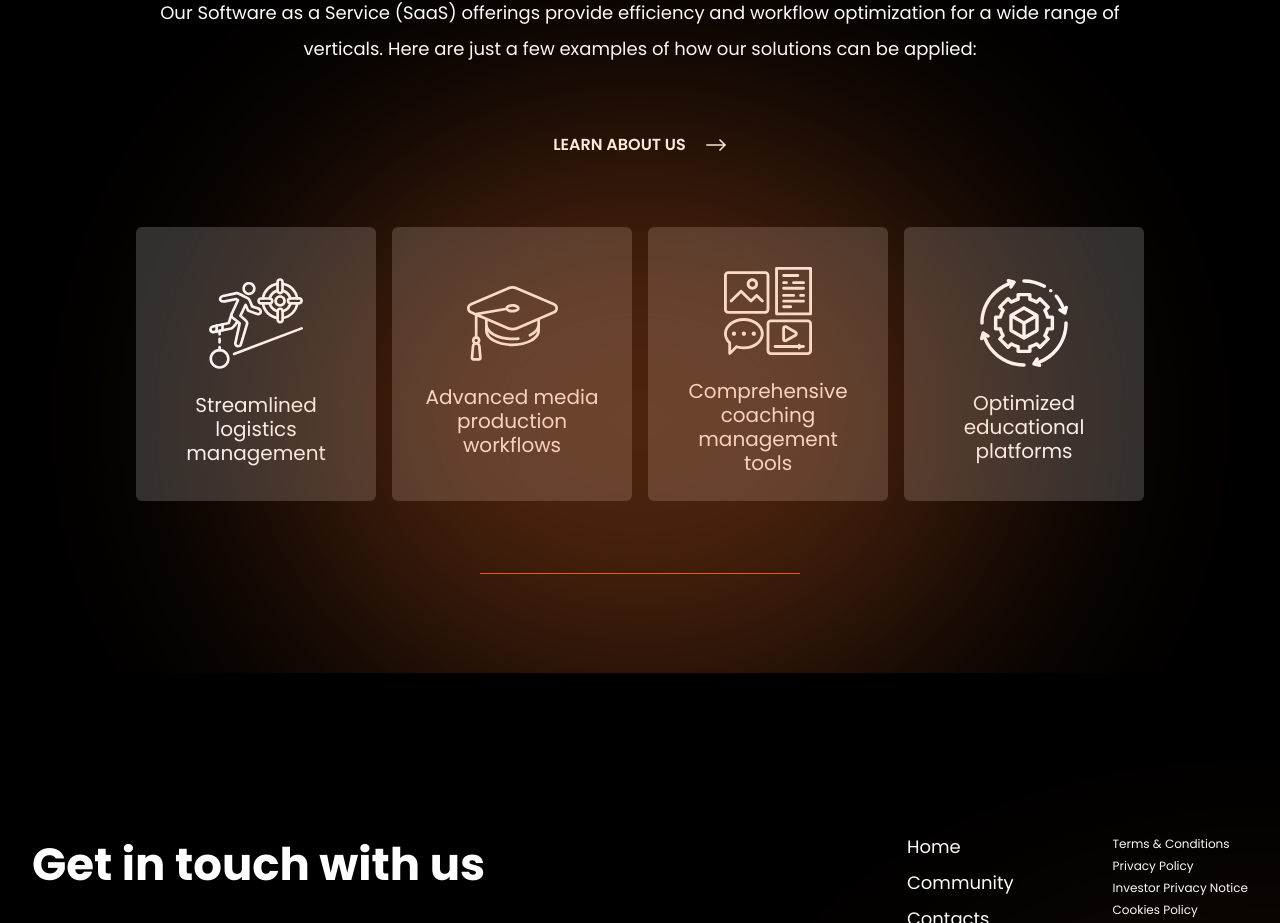
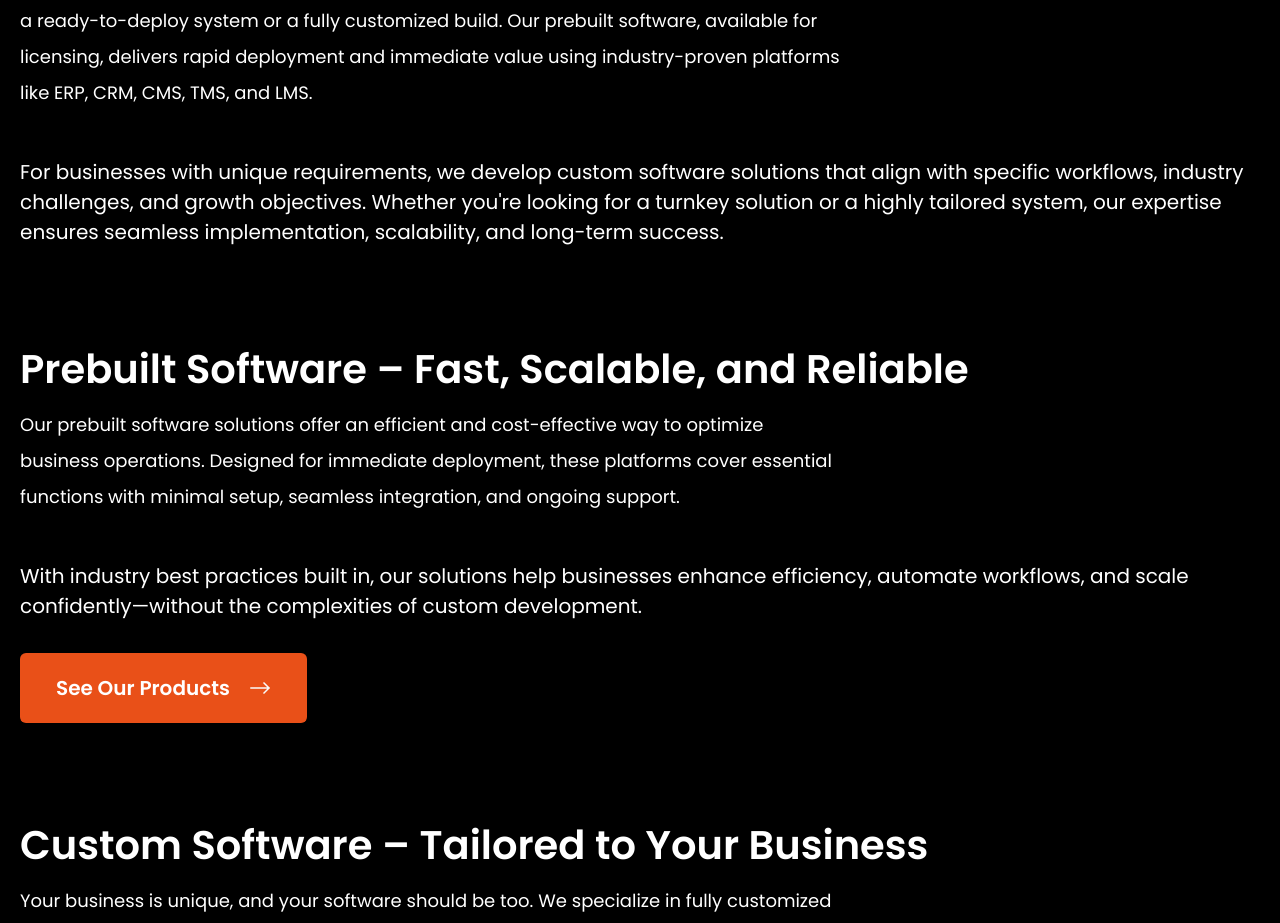
Before and after one commit to boris-tetheree/tetheree-version-2, a Next.js app: page /services in a window 1280 px wide. Shown: the part 1059-1982 px from the top of the page. Built offline with nearby package versions, Linux system fonts and the light colour scheme.

Commit message:
content changed

```diff
--- a/src/pages/automations.jsx
+++ b/src/pages/automations.jsx
@@ -17,7 +17,59 @@ const Index = () => {
         title={'Customized Automations'}
         subTitle={'Streamline your workflows with our fully customizable automation solutions. We automate and monitor tasks, ensuring efficiency at every step. From routine tasks to complex processes, our automation tools are designed to keep your business running smoothly and efficiently.'}
       />
-      <div id="automations">
+      <div id="industries">
+      <IndustryWrapper
+          title='Customized Automation Workflows'
+          subTitleClassName='w-full md:w-4/6 font-semibold mb-46'
+          btnClassName='bg-[#E95018] text-white uppercase md:h-72'
+          subTitle='Streamline, Optimize, and Automate Your Business Processes'
+        >
+          <H5 className='text-white'>Businesses rely on automation to eliminate inefficiencies, enhance accuracy, and drive productivity. We specialize in designing customized automation workflows tailored to your unique operations—whether in logistics, manufacturing, education, media, property management, coaching, or concierge services. By integrating automation into ERP, CRM, CMS, TMS, LMS, MAM, and media workflow systems, we help businesses operate smarter, faster, and with greater agility.</H5>
+        </IndustryWrapper>
+
+        <IndustryWrapper
+          title='Automation That Works for You'
+          subTitleClassName='w-full md:w-4/6 mb-46'
+          btnClassName='bg-[#E95018] text-white uppercase md:h-72'
+          subTitle='No two businesses are alike, which is why we develop custom automation workflows that align with your specific needs. Our solutions are designed to:'
+        >
+          <div className='mb-30'>
+            <section className='flex flex-col items-stretch gap-16 flex-wrap xl:flex-nowrap'>
+              {[{ title: 'Reduce Manual Work', description: 'Automate repetitive tasks, freeing up your team for higher-value work.' }, { title: 'Improve Accuracy & Compliance', description: 'Eliminate human errors and ensure adherence to business rules.' }, { title: 'Enhance Efficiency', description: 'Streamline workflows, accelerate turnaround times, and reduce costs.' }, { title: 'Seamlessly Integrate with Your Systems',  description: 'Connect automation with your existing software for end-to-end efficiency.'}, , { title: 'Scale with Your Business',  description: 'Flexible and adaptable workflows that evolve with your operations.'}]?.map((item, _index) => (
+                <section className='group bg-[#121212] border border-[#282828] flex flex-col lg:flex-row items-center justify-between gap-36 md:gap-99 px-24 md:px-72 pt-36 pb-70'>
+                  <div className='flex flex-col md:flex-row items-start gap-18 md:gap-40 mb-8'>
+                    <span className='block w-full md:w-auto !text-[#F3722C] text-24 font-normal text-center md:text-left mt-12'>0{++_index}</span>
+                    <div >
+                      <H3 className={'!font-semibold transition-all mb-24'}>{item?.title}</H3>
+                      <H6>{item?.description}</H6>
+                    </div>
+                  </div>
+                  <img className='w-full md:w-2/4 max-h-[302px] object-contain px-20 md:pr-0' src={`/assets/globe/Logistics.png`} alt="" />
+                </section>
+              ))}
+            </section>
+          </div>
+
+        </IndustryWrapper>
+
+        <IndustryWrapper
+          title='The Future of Automation – AI-Driven & Scalable'
+          subTitleClassName='w-full md:w-4/6 mb-46'
+          btnClassName='bg-[#E95018] text-white uppercase md:h-72'
+          subTitle='We don’t just automate workflows—we create intelligent, adaptive systems that use AI, machine learning, and predictive analytics to optimize operations. Whether its AI-powered demand forecasting in logistics, automated compliance tracking in property management, or smart content workflows in media, we ensure your business stays ahead of the curve.'
+        >
+        </IndustryWrapper>
+
+        <IndustryWrapper
+          title='Let’s Build Your Custom Automation Workflow'
+          subTitleClassName='w-full md:w-4/6 mb-46'
+          btnClassName='bg-[#E95018] text-white uppercase md:h-72'
+          subTitle='From streamlining internal processes to enhancing customer experiences, our automation solutions are designed to fit your business like a glove. Tell us your challenges, and we’ll build the right automation workflow to solve them.'
+        >
+        </IndustryWrapper>
+        </div>
+
+      {/* <div id="automations">
         <div className='relative'>
           <div className="relative">
             <IndustryWrapper
@@ -61,7 +113,7 @@ const Index = () => {
           </div>
           <img className='absolute top-0 left-2/4 -translate-x-2/4 pointer-events-none' src="/assets/homepage-tabs-blur.svg" alt="" />
         </div>
-      </div>
+      </div> */}
       <Footer />
       {/* </div>
     </main> */}
--- a/src/pages/products.jsx
+++ b/src/pages/products.jsx
@@ -19,8 +19,7 @@ const Index = () => {
       />
       <div id="industries">
         <IndustryWrapper
-          titleClassName='!text-[#E95018]'
-          title='Flexible Deployment – SaaS, PaaS, and On-Premise Solutions'
+          title='Flexible Deployment'
           subTitleClassName='w-full md:w-4/6 mb-46'
           btnClassName='bg-[#E95018] text-white uppercase md:h-72'
           subTitle='We offer flexible software deployment options tailored to your business infrastructure and operational needs. Whether you require cloud-based accessibility, a scalable development platform, or full control over your data, we deliver robust, scalable, and adaptable solutions.'
@@ -46,7 +45,6 @@ const Index = () => {
         </IndustryWrapper>
 
         <IndustryWrapper
-          titleClassName='!text-[#E95018]'
           title='End-to-End Software Solutions'
           subTitleClassName='w-full md:w-4/6 mb-46'
           btnClassName='bg-[#E95018] text-white uppercase md:h-72'
@@ -76,7 +74,6 @@ const Index = () => {
         </IndustryWrapper>
 
         <IndustryWrapper
-          titleClassName='!text-[#E95018]'
           title='Media Asset Management (MAM)'
           subTitleClassName='w-full md:w-4/6 mb-46'
           btnClassName='bg-[#E95018] text-white uppercase md:h-72'
@@ -107,7 +104,6 @@ const Index = () => {
         </IndustryWrapper>
 
         <IndustryWrapper
-          titleClassName='!text-[#E95018]'
           title='Media Workflow Distribution'
           subTitleClassName='w-full md:w-4/6 mb-46'
           btnClassName='bg-[#E95018] text-white uppercase md:h-72'
--- a/src/pages/services.jsx
+++ b/src/pages/services.jsx
@@ -17,42 +17,63 @@ const Index = () => {
           title={'Services'}
           subTitle={'Unlock the future of efficiency with our cutting-edge automation solutions. We specialize in connecting people through innovative processes, allowing humans to focus on what they do best. Our tailored efficiency solutions are designed to meet the unique needs of your business, integrating seamlessly with existing workflows and use cases. Harness the power of artificial intelligence to streamline operations across various platforms, including:'}
         />
-        <div id="products">
-        <div className='relative'>
-          <div className="relative">
-            <IndustryWrapper
-              title={false}
-              subTitleClassName={'!text-center'}
-              containerClassName={'max-w-full lg:max-w-[1000px] flex justify-center !mx-auto'}
-              btnClassName='bg-[#E95018] text-white uppercase md:h-72'
-            >
-              <H2 className={`!text-center font-semibold mb-36`}>SaaS Offerings</H2>
 
-              <H6 className={'text-center mb-36 md:mb-55'}>Our Software as a Service (SaaS) offerings provide efficiency and workflow optimization for a wide range of verticals. Here are just a few examples of how our solutions can be applied:</H6>
+<div id="industries">
+      <IndustryWrapper
+          title='Flexible Software Solutions – Prebuilt or Custom'
+          subTitleClassName='w-full md:w-4/6 mb-46'
+          btnClassName='bg-[#E95018] text-white uppercase md:h-72'
+          subTitle='We provide flexible software solutions tailored to your business needs—whether you require a ready-to-deploy system or a fully customized build. Our prebuilt software, available for licensing, delivers rapid deployment and immediate value using industry-proven platforms like ERP, CRM, CMS, TMS, and LMS.'
+        >
+          <H5 className='text-white'>For businesses with unique requirements, we develop custom software solutions that align with specific workflows, industry challenges, and growth objectives. Whether you're looking for a turnkey solution or a highly tailored system, our expertise ensures seamless implementation, scalability, and long-term success.</H5>
+        </IndustryWrapper>
 
-              <Link href={'/about-us'}>
-                <Button className={'w-fit flex !bg-transparent text-white uppercase mx-auto'}>LEARN ABOUT US</Button>
-              </Link>
+        <IndustryWrapper
+          title='Prebuilt Software – Fast, Scalable, and Reliable'
+          subTitleClassName='w-full md:w-4/6 mb-46'
+          btnClassName='bg-[#E95018] text-white uppercase md:h-72'
+          subTitle='Our prebuilt software solutions offer an efficient and cost-effective way to optimize business operations. Designed for immediate deployment, these platforms cover essential functions with minimal setup, seamless integration, and ongoing support.'
+        >
+          <H5 className='text-white mb-32'>With industry best practices built in, our solutions help businesses enhance efficiency, automate workflows, and scale confidently—without the complexities of custom development.</H5>
+          <Button className={`!bg-[#E95018] text-white w-fit !h-70 !text-md`}>See Our Products</Button>
+        </IndustryWrapper>
 
-              <div className='mt-36 md:mt-55'>
-                <section className='flex items-stretch justify-center gap-16 flex-wrap lg:flex-nowrap mx-auto mb-26'>
-                  {['Streamlined logistics management', 'Advanced media production workflows', 'Comprehensive coaching management tools', 'Optimized educational platforms']?.map((item, _index) => (
-                    <Tab key={_index} className={`!min-w-[240px] ${false && '!bg-[#E95018] !border-white !text-white'} !h-auto w-full flex-grow hover:!bg-[#E95018] hover:!border-white hover:!text-white pt-40 pb-26`}>
-                      <img className='mb-24' src={`/assets/industries/industry-${++_index}.svg`} alt="" />
-                      <span className={`${false && '!text-white'} text-[#FAFAFA] font-normal text-center hover:!text-white text-md`}>{item}</span>
-                    </Tab>
-                  ))}
+        <IndustryWrapper
+          title='Custom Software – Tailored to Your Business'
+          subTitleClassName='w-full md:w-4/6 mb-46'
+          btnClassName='bg-[#E95018] text-white uppercase md:h-72'
+          subTitle='Your business is unique, and your software should be too. We specialize in fully customized solutions that extend beyond traditional ERP, CRM, CMS, TMS, and LMS platforms. Whether you need a hybrid system, proprietary application, or automation-driven platform, we design, develop, and maintain software tailored to your exact needs.'
+        >
+          <div className='mb-30'>
+            <section className='flex flex-col items-stretch gap-16 flex-wrap xl:flex-nowrap'>
+              {[{ title: 'Bespoke Development', description: 'Custom-built applications aligned with your workflows and objectives.' }, { title: 'Scalable Architecture', description: 'Solutions that evolve as your business grows.' }, { title: 'Seamless Integrations', description: 'Smooth connectivity with existing tools and third-party services.' }, { title: 'Future-Proof Technology', description: 'Modern frameworks and AI-driven automation for long-term efficiency.' }]?.map((item, _index) => (
+                <section className='group bg-[#121212] border border-[#282828] flex flex-col lg:flex-row items-center justify-between gap-36 md:gap-99 px-24 md:px-72 pt-36 pb-70'>
+                  <div className='flex flex-col md:flex-row items-start gap-18 md:gap-40 mb-8'>
+                    <span className='block w-full md:w-auto !text-[#F3722C] text-24 font-normal text-center md:text-left mt-12'>0{++_index}</span>
+                    <div >
+                      <H3 className={'!font-semibold transition-all mb-24'}>{item?.title}</H3>
+                      <H6>{item?.description}</H6>
+                    </div>
+                  </div>
+                  <img className='w-full md:w-2/4 max-h-[302px] object-contain px-20 md:pr-0' src={`/assets/globe/Logistics.png`} alt="" />
                 </section>
-              </div>
-            </IndustryWrapper>
+              ))}
+            </section>
+          </div>
 
-            <div className='bg-theme w-full pb-99'>
-              <div className='w-[320px] flex h-1 bg-[#E95018] mx-auto' />
-            </div>
-          </div>
-          <img className='absolute top-0 left-2/4 -translate-x-2/4 pointer-events-none' src="/assets/homepage-tabs-blur.svg" alt="" />
+          <H6>No matter the complexity or industry, we bring innovation, flexibility, and expert engineering to deliver solutions that make a real impact.</H6>
+        </IndustryWrapper>
+
+        <IndustryWrapper
+          title='Hybrid Solutions – Custom Integrations for Existing Platforms'
+          subTitleClassName='w-full md:w-4/6 mb-46'
+          btnClassName='bg-[#E95018] text-white uppercase md:h-72'
+          subTitle='Maximize the value of your existing systems with custom-built solutions that seamlessly integrate with industry-leading platforms like ERP, CRM, CMS, TMS, and LMS. Our hybrid approach allows you to enhance your current technology without a complete system overhaul.'
+        >
+          <H5 className='text-white mb-32'>From workflow automation and AI-driven insights to custom dashboards and specialized integrations, we extend the capabilities of your platforms while ensuring smooth interoperability.</H5>
+          <H5 className='text-white mb-32'>With a hybrid solution, you get the best of both worlds—the stability of proven platforms and the flexibility of custom development, all working together to drive efficiency, innovation, and growth.</H5>
+        </IndustryWrapper>
         </div>
-      </div>
 
         {/* <div className='relative bg-theme'>
             <div className="container relative z-10 flex flex-col px-20 mx-auto">
```
